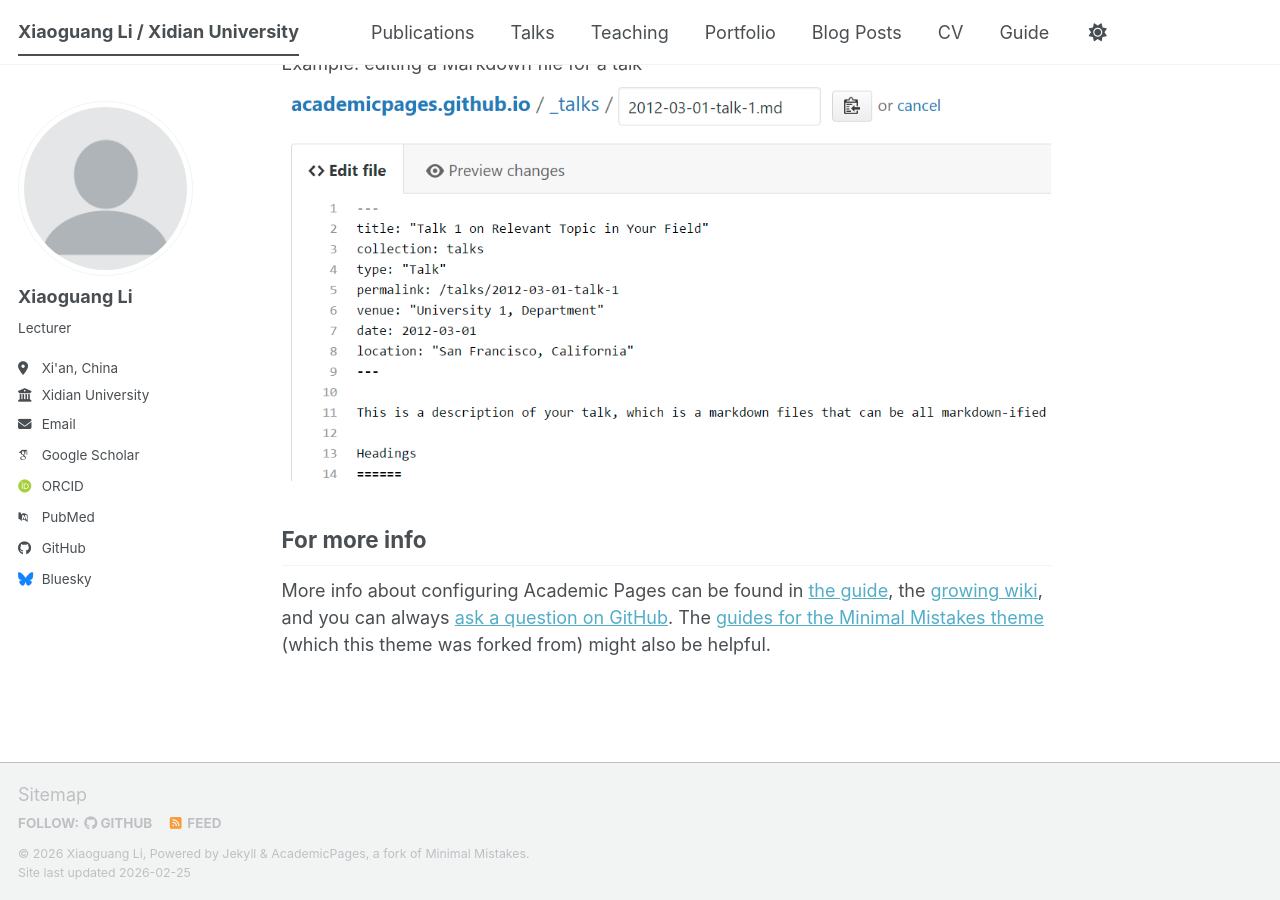
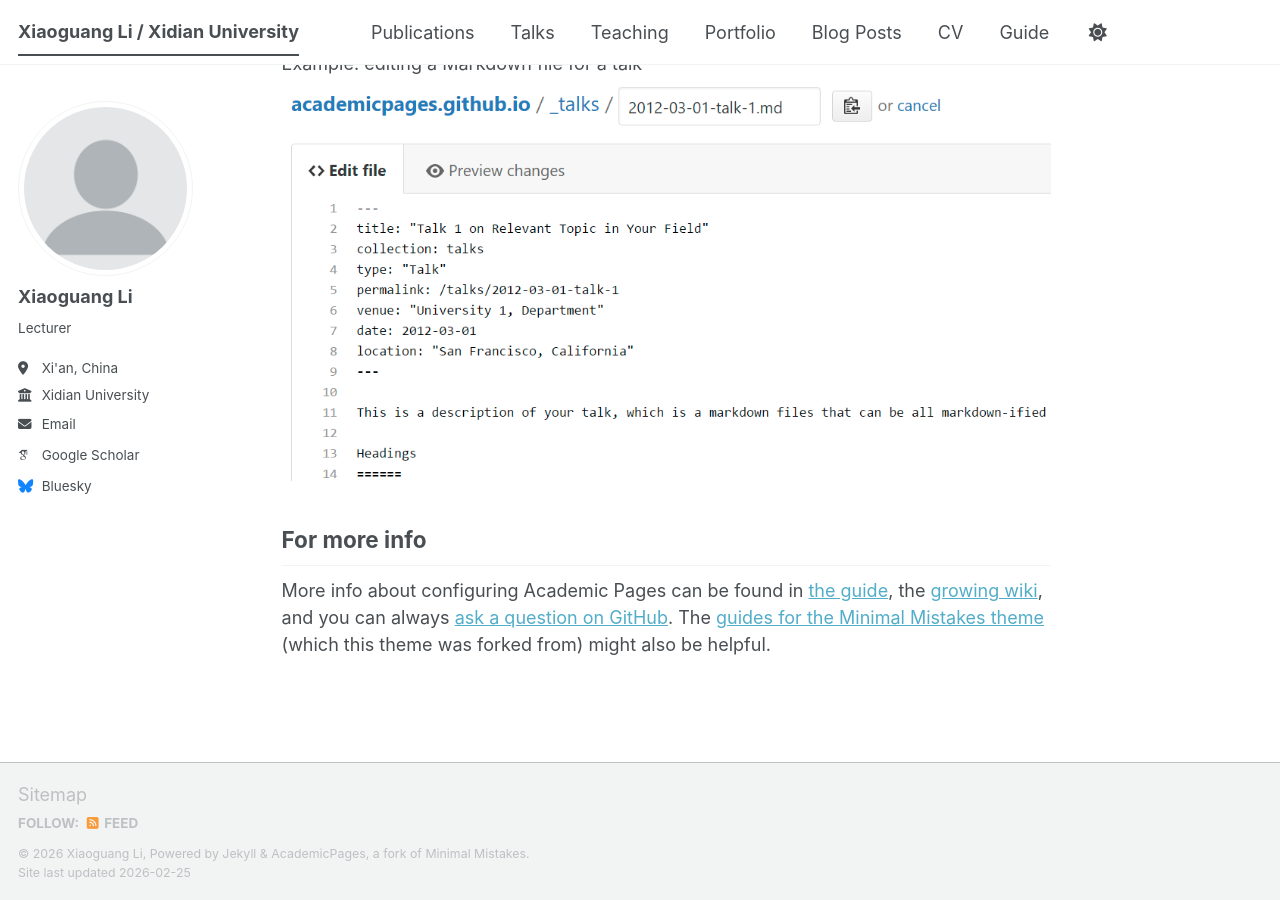
Before and after one commit to meliosem/meliosem.github.io, a Jekyll site: the page built from _pages/about.md, in a window 1280 px wide and 900 px high, scrolled down 2720 px. Built offline with Jekyll 4.4.1, drawn with Linux system fonts in a browser that asks for light colours; some web fonts are replaced; a script bundle is joined from its source files by our own code; library files that are not in the unit come from our copies.

Commit message:
first commit

```diff
--- a/_config.yml
+++ b/_config.yml
@@ -38,10 +38,10 @@ author:
   googlescholar    : "https://scholar.google.com/citations?view_op=list_works&hl=en&hl=en&user=y52WOmkAAAAJ&sortby=pubdate"
   inspire-hep      : # URL
   impactstory      : # URL
-  orcid            : "https://orcid.org/yourorcidurl"
+  # orcid            : "https://orcid.org/yourorcidurl"
   semantic         : # URL
   ssrn             : # URL
-  pubmed           : "https://www.ncbi.nlm.nih.gov/pubmed/?term=john+snow"
+  # pubmed           : "https://www.ncbi.nlm.nih.gov/pubmed/?term=john+snow"
   researchgate     : # URL
   scopus           : # URL
   zotero           : # URL
@@ -51,7 +51,7 @@ author:
   bitbucket        : # Username - Update with your username on the site
   codepen          : # Username
   dribbble         : # Username
-  github           : "academicpages"
+  github           : # "meliosem"
   kaggle           : # Username
   stackoverflow    : # User number or user number and name (i.e., use "1" or "1/jeff-atwood")
 
```
Also changed, not shown: 1 other file.
